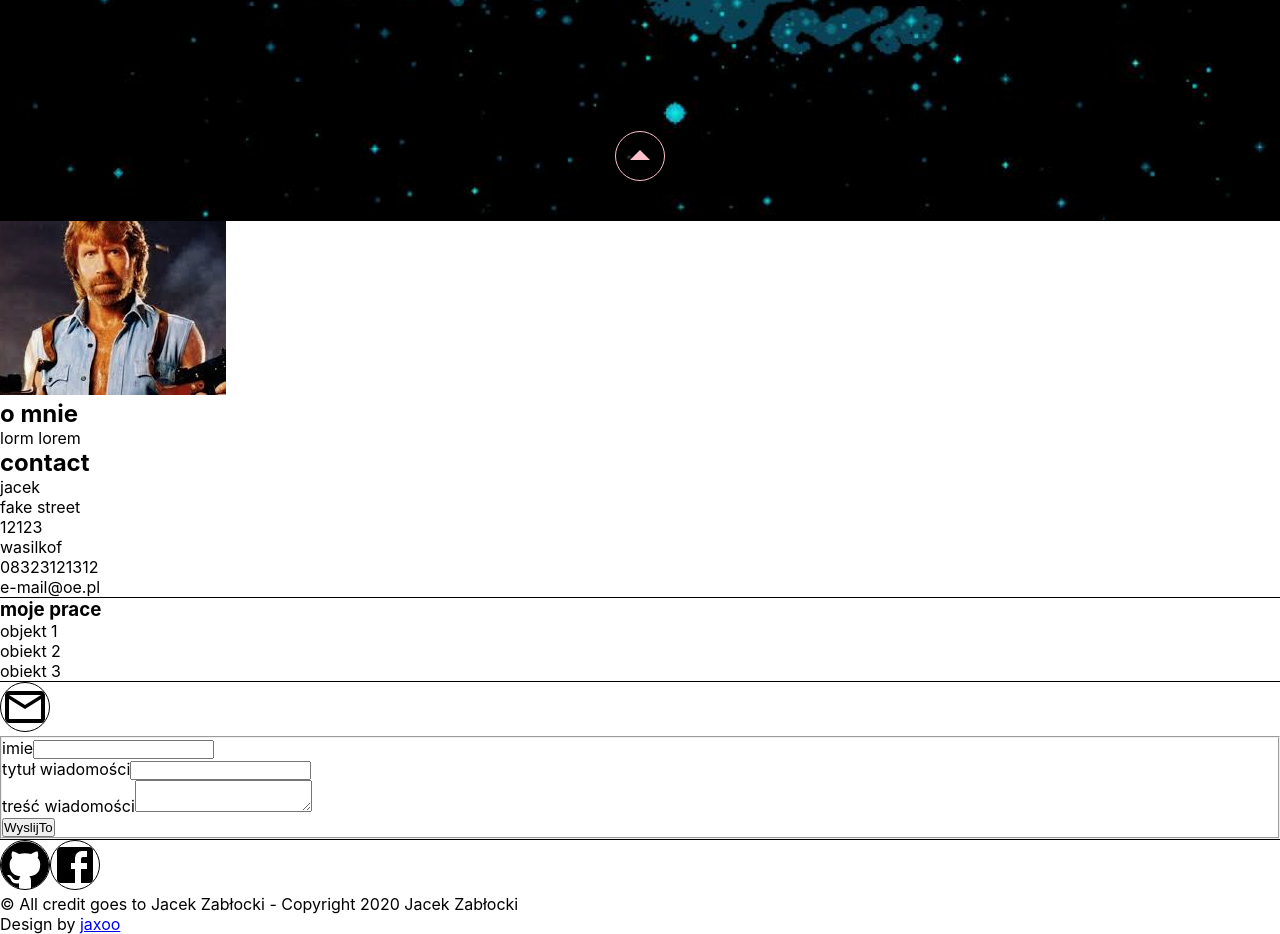
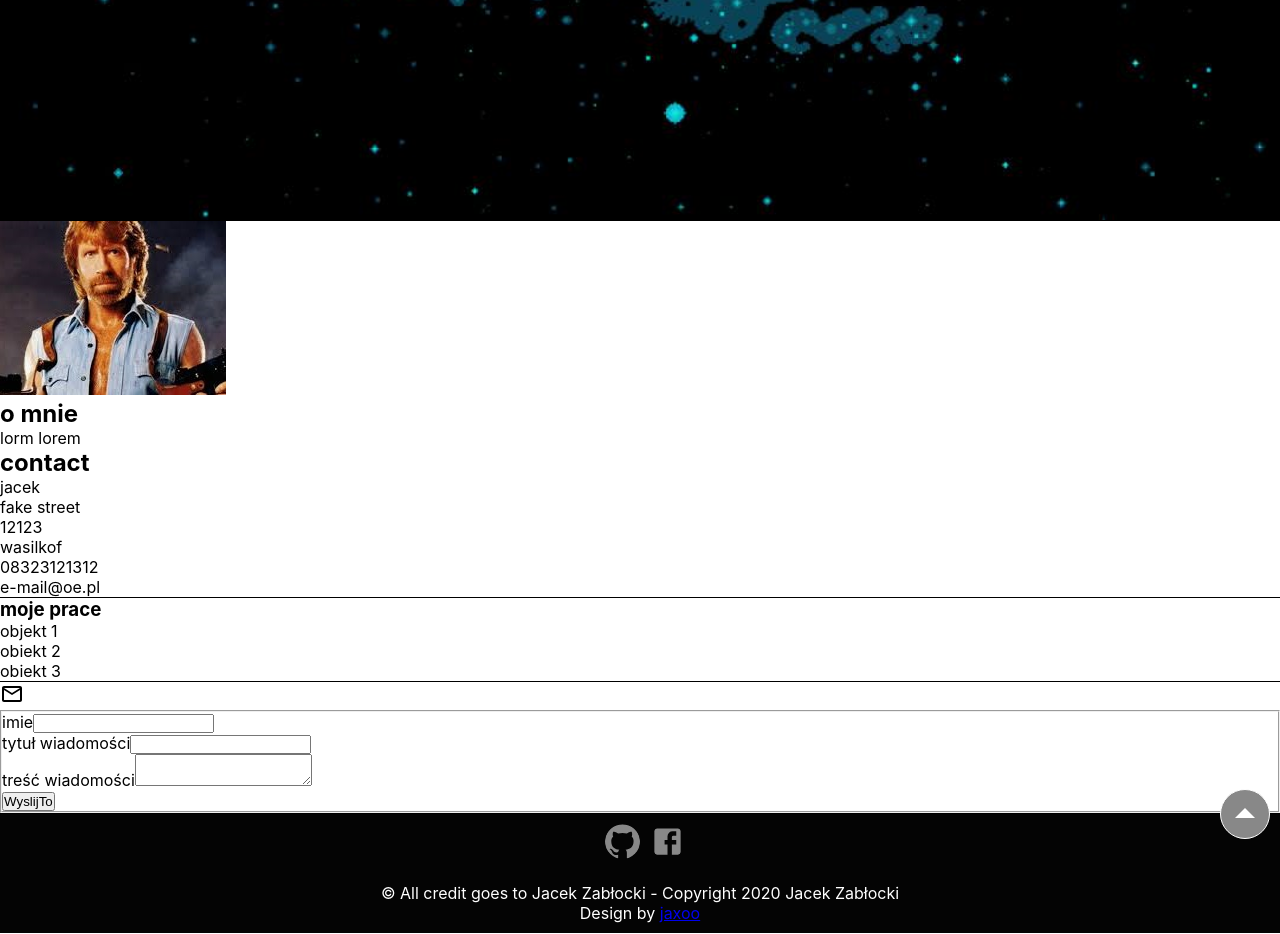
Before and after one commit to actionjacks/MyportfolioReact, a React (Create React App) app: page / in a window 1280 px wide. Shown: the part 580-1514 px from the top of the page. Built offline with nearby package versions, Linux system fonts and the light colour scheme.

Commit message:
footer styles

```diff
--- a/src/App.js
+++ b/src/App.js
@@ -8,14 +8,12 @@ import Form from "./components/Form";
 import Portfolio from "./components/Portfolio";
 import Footer from "./components/Footer";
 
-import ArrowDropUpIcon from "@material-ui/icons/ArrowDropUp";
-import scroll from "react-scroll";
+
+
 
 function App() {
   const [pageData, setPageData] = useState({});
-  const handleClick = () => {
-    scroll.animateScroll.scrollToTop();
-  };
+
   function loadData(Language) {
     fetch(`/myData${Language}.json`)
       .then((response) => response.json())
@@ -51,9 +49,7 @@ function App() {
             <Footer />
           </div>
         </section>
-        <span className="arrow">
-          <ArrowDropUpIcon onClick={handleClick} />
-        </span>
+
       </div>
     </>
   );
--- a/src/App.scss
+++ b/src/App.scss
@@ -2,15 +2,14 @@
 @import "./style/brakePoints.scss";
 @import "./style/customScrollbar.scss";
 @import "./style/Header.scss";
-@import './style//WellcomePage.scss';
-@import './style/About.scss';
-@import './style/Form.scss';
-@import './style/Portfolio.scss';
-@import './style/Footer.scss';
+@import "./style//WellcomePage.scss";
+@import "./style/About.scss";
+@import "./style/Form.scss";
+@import "./style/Portfolio.scss";
+@import "./style/Footer.scss";
 
 :root {
-  cursor: url(/images/cursors/coursor.png),
-    auto !important;
+  cursor: url(/images/cursors/coursor.png), auto !important;
   scroll-behavior: smooth;
 }
 
@@ -20,22 +19,12 @@
   margin: 0;
 }
 
-.arrow {
-  display: block;
-  color: pink;
-  position: fixed;
-  bottom: 1%;
-  left: 50%;
-  transform: translate(-50%, -50%);
-}
 
-.MuiSvgIcon-root {
-  border: 1px solid !important;
-  border-radius: 50% !important;
-  font-size: 50px !important;
-}
-
-.MuiSvgIcon-root:hover {
+.MuiSvgIcon-root:hover,
+a:hover,
+button:hover,
+label:hover,
+input:hover {
   cursor: url(/images/cursors/pointer.png), auto !important;
 }
 
--- a/src/components/Footer.js
+++ b/src/components/Footer.js
@@ -1,14 +1,24 @@
 import React from "react";
 import GitHubIcon from "@material-ui/icons/GitHub";
 import FacebookIcon from "@material-ui/icons/Facebook";
+import ArrowDropUpIcon from "@material-ui/icons/ArrowDropUp";
+import scroll from "react-scroll";
 
 function Footer() {
+  const handleClick = () => {
+    scroll.animateScroll.scrollToTop();
+  };
+
   return (
     <div className="footer">
+      <span className="footer_arrow">
+        <ArrowDropUpIcon className="arrow__icon" onClick={handleClick} />
+      </span>
       <div className="footer__icons">
-        <GitHubIcon />
-        <FacebookIcon />
-        <ul>
+        <GitHubIcon className="githubIcon" />
+        <FacebookIcon className="facebookIcon" />
+      </div>
+      <ul className="footer_copyright">
         <li>
           &copy; All credit goes to Jacek Zabłocki - Copyright 2020 Jacek
           Zabłocki
@@ -21,7 +31,6 @@ function Footer() {
         </li>
       </ul>
     </div>
-    </div>
   );
 }
 
--- a/src/style/Footer.scss
+++ b/src/style/Footer.scss
@@ -0,0 +1,54 @@
+.footer {
+    position: relative;
+    background-color: rgb(4, 4, 4);
+    color: #fff;
+    display: flex;
+    flex-direction: column;
+    width: 100%;
+
+    .footer_arrow {
+        position: absolute;
+        top: -25px;
+        right: 10px;
+        color: #fff;
+
+        .arrow__icon {
+            background-color: rgb(136, 136, 136);
+            transition: .7s;
+        }
+
+        .arrow__icon:hover {
+            background-color: rgb(108, 170, 192);
+        }
+    }
+
+    .MuiSvgIcon-root {
+        border: 1px solid !important;
+        border-radius: 50% !important;
+        font-size: 50px !important;
+    }
+
+    .footer__icons {
+        text-align: center;
+        padding: 10px;
+
+        .githubIcon,
+        .facebookIcon {
+            color: rgb(136, 136, 136);
+            font-size: 35px !important;
+            transition: .7s;
+            border: none !important;
+            margin-left: 10px;
+        }
+
+        .githubIcon:hover,
+        .facebookIcon:hover {
+            color: white;
+        }
+    }
+
+    .footer_copyright {
+        text-align: center;
+        padding: 10px;
+    }
+}
```
Lines whose indentation alone changed are shown as unchanged.
